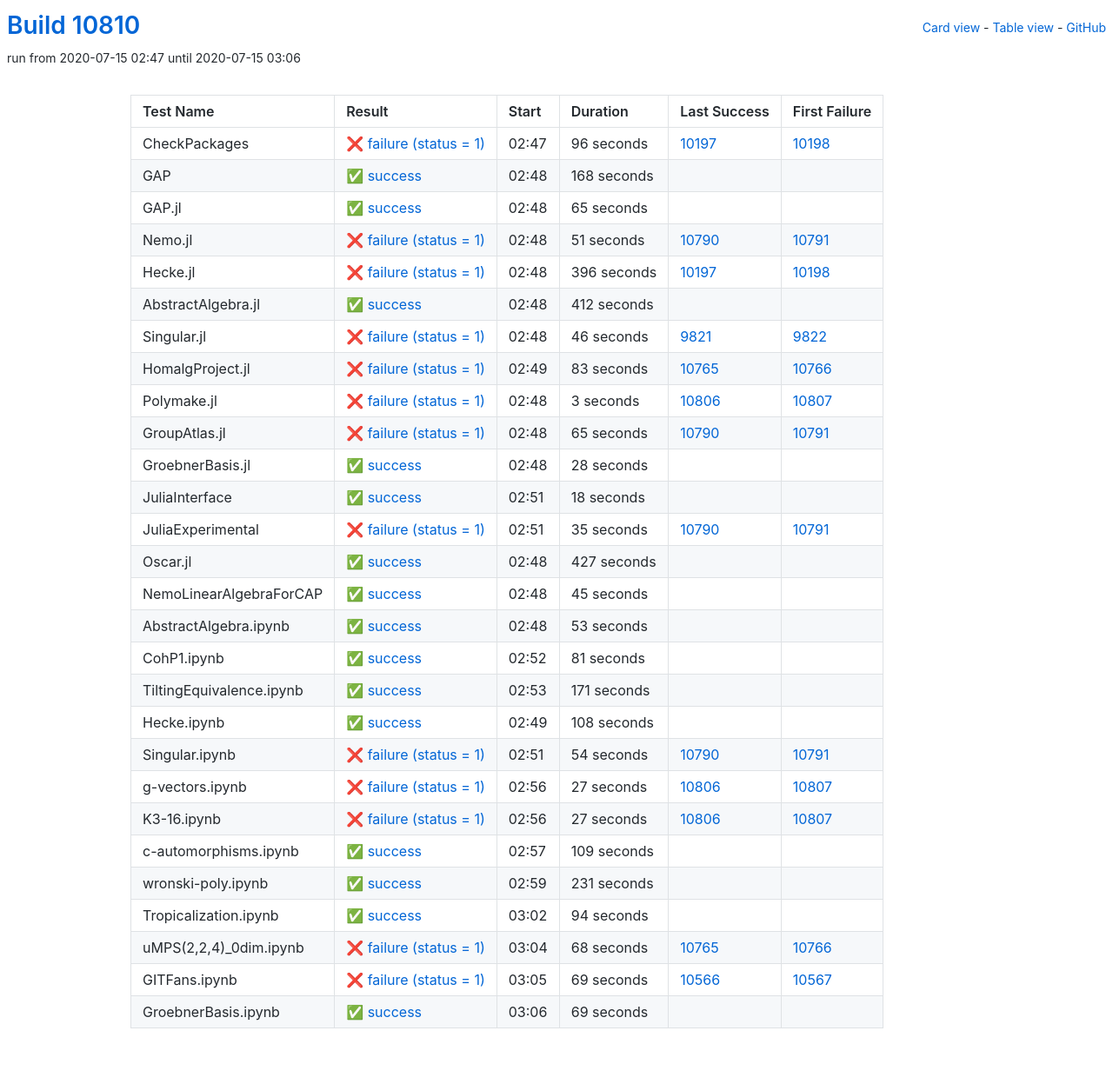
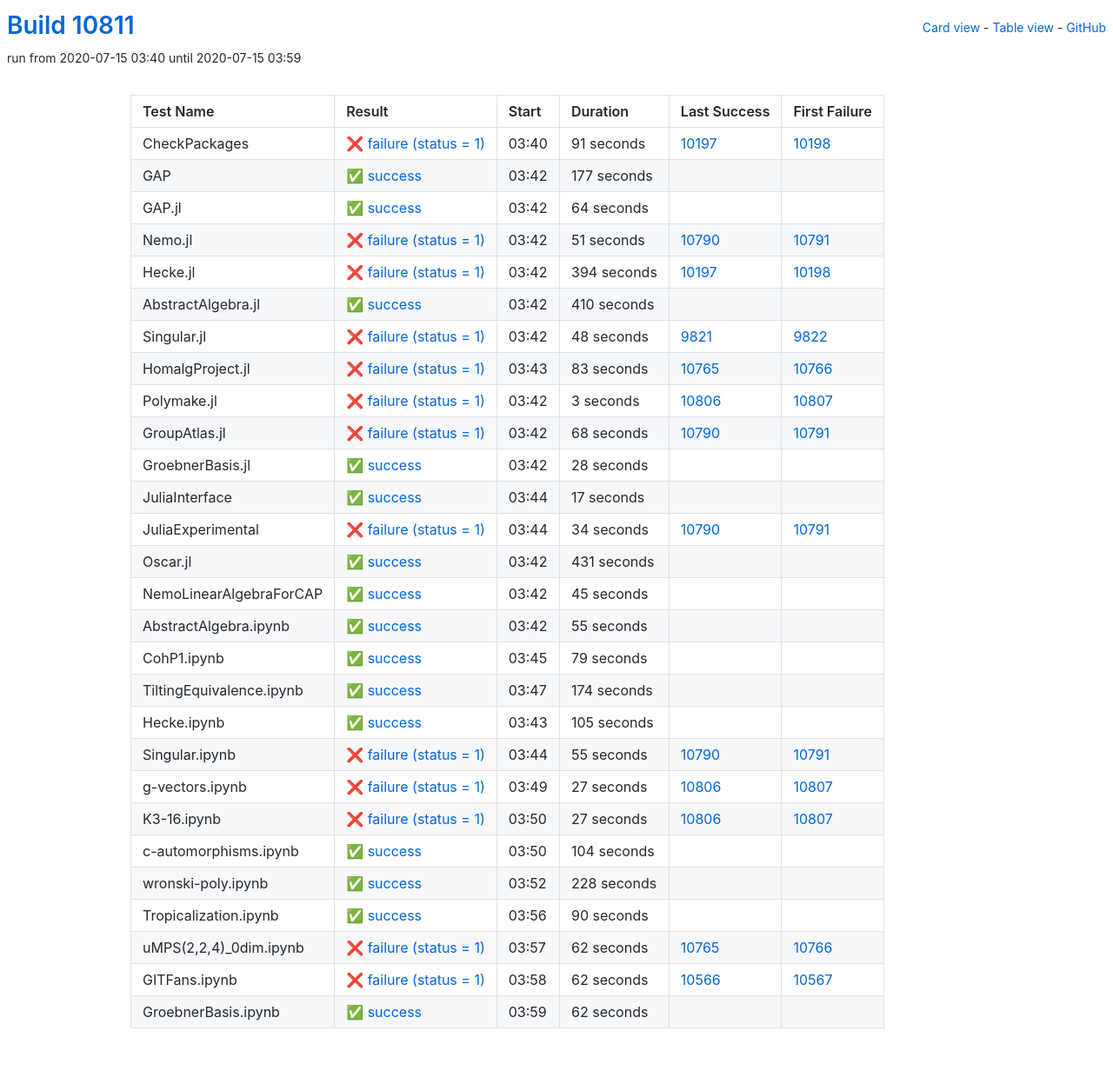
Before and after one commit to oscar-system/oscar-ci-status, a Jekyll site: the page built from table.html, in a window 1280 px wide. Shown: the whole page at 87% size. Built offline with Jekyll 4.4.1, drawn with Linux system fonts in a browser that asks for light colours.

Commit message:
Build #10811

```diff
--- a/_data/ci.yml
+++ b/_data/ci.yml
@@ -1,6 +1,6 @@
 ---
-build: 10810
-build_url: https://oscarci.mathematik.uni-kl.de/job/oscar/10810/
+build: 10811
+build_url: https://oscarci.mathematik.uni-kl.de/job/oscar/10811/
 job: oscar
 organization: oscar-system
 repo: oscar-ci-status
@@ -8,44 +8,44 @@
 tests:
 - name: CheckPackages
   id: checkpackages
-  log: https://oscarci.mathematik.uni-kl.de/job/oscar/10810/artifact/logs/build-10810/CheckPackages.log
-  start: 2020-07-15 02:47
+  log: https://oscarci.mathematik.uni-kl.de/job/oscar/10811/artifact/logs/build-10811/CheckPackages.log
+  start: 2020-07-15 03:40
   success: false
   exitcode: 1
   status: failure
-  duration: 96
+  duration: 91
   last_success: 10197
   last_success_url: https://oscarci.mathematik.uni-kl.de/job/oscar/10197/
   first_failure: 10198
   first_failure_url: https://oscarci.mathematik.uni-kl.de/job/oscar/10198/
 - name: GAP
   id: gap
-  log: https://oscarci.mathematik.uni-kl.de/job/oscar/10810/artifact/logs/build-10810/GAP.log
-  start: 2020-07-15 02:48
+  log: https://oscarci.mathematik.uni-kl.de/job/oscar/10811/artifact/logs/build-10811/GAP.log
+  start: 2020-07-15 03:42
   success: true
   exitcode: 0
   status: success
-  duration: 168
+  duration: 177
   last_success: false
   last_success_url:
   first_failure: false
   first_failure_url:
 - name: GAP.jl
   id: gap-jl
-  log: https://oscarci.mathematik.uni-kl.de/job/oscar/10810/artifact/logs/build-10810/GAP.jl.log
-  start: 2020-07-15 02:48
+  log: https://oscarci.mathematik.uni-kl.de/job/oscar/10811/artifact/logs/build-10811/GAP.jl.log
+  start: 2020-07-15 03:42
   success: true
   exitcode: 0
   status: success
-  duration: 65
+  duration: 64
   last_success: false
   last_success_url:
   first_failure: false
   first_failure_url:
 - name: Nemo.jl
   id: nemo-jl
-  log: https://oscarci.mathematik.uni-kl.de/job/oscar/10810/artifact/logs/build-10810/Nemo.jl.log
-  start: 2020-07-15 02:48
+  log: https://oscarci.mathematik.uni-kl.de/job/oscar/10811/artifact/logs/build-10811/Nemo.jl.log
+  start: 2020-07-15 03:42
   success: false
   exitcode: 1
   status: failure
@@ -56,44 +56,44 @@
   first_failure_url: https://oscarci.mathematik.uni-kl.de/job/oscar/10791/
 - name: Hecke.jl
   id: hecke-jl
-  log: https://oscarci.mathematik.uni-kl.de/job/oscar/10810/artifact/logs/build-10810/Hecke.jl.log
-  start: 2020-07-15 02:48
+  log: https://oscarci.mathematik.uni-kl.de/job/oscar/10811/artifact/logs/build-10811/Hecke.jl.log
+  start: 2020-07-15 03:42
   success: false
   exitcode: 1
   status: failure
-  duration: 396
+  duration: 394
   last_success: 10197
   last_success_url: https://oscarci.mathematik.uni-kl.de/job/oscar/10197/
   first_failure: 10198
   first_failure_url: https://oscarci.mathematik.uni-kl.de/job/oscar/10198/
 - name: AbstractAlgebra.jl
   id: abstractalgebra-jl
-  log: https://oscarci.mathematik.uni-kl.de/job/oscar/10810/artifact/logs/build-10810/AbstractAlgebra.jl.log
-  start: 2020-07-15 02:48
+  log: https://oscarci.mathematik.uni-kl.de/job/oscar/10811/artifact/logs/build-10811/AbstractAlgebra.jl.log
+  start: 2020-07-15 03:42
   success: true
   exitcode: 0
   status: success
-  duration: 412
+  duration: 410
   last_success: false
   last_success_url:
   first_failure: false
   first_failure_url:
 - name: Singular.jl
   id: singular-jl
-  log: https://oscarci.mathematik.uni-kl.de/job/oscar/10810/artifact/logs/build-10810/Singular.jl.log
-  start: 2020-07-15 02:48
+  log: https://oscarci.mathematik.uni-kl.de/job/oscar/10811/artifact/logs/build-10811/Singular.jl.log
+  start: 2020-07-15 03:42
   success: false
   exitcode: 1
   status: failure
-  duration: 46
+  duration: 48
   last_success: 9821
   last_success_url: https://oscarci.mathematik.uni-kl.de/job/oscar/9821/
   first_failure: 9822
   first_failure_url: https://oscarci.mathematik.uni-kl.de/job/oscar/9822/
 - name: HomalgProject.jl
   id: homalgproject-jl
-  log: https://oscarci.mathematik.uni-kl.de/job/oscar/10810/artifact/logs/build-10810/HomalgProject.jl.log
-  start: 2020-07-15 02:49
+  log: https://oscarci.mathematik.uni-kl.de/job/oscar/10811/artifact/logs/build-10811/HomalgProject.jl.log
+  start: 2020-07-15 03:43
   success: false
   exitcode: 1
   status: failure
@@ -104,8 +104,8 @@
   first_failure_url: https://oscarci.mathematik.uni-kl.de/job/oscar/10766/
 - name: Polymake.jl
   id: polymake-jl
-  log: https://oscarci.mathematik.uni-kl.de/job/oscar/10810/artifact/logs/build-10810/Polymake.jl.log
-  start: 2020-07-15 02:48
+  log: https://oscarci.mathematik.uni-kl.de/job/oscar/10811/artifact/logs/build-10811/Polymake.jl.log
+  start: 2020-07-15 03:42
   success: false
   exitcode: 1
   status: failure
@@ -116,20 +116,20 @@
   first_failure_url: https://oscarci.mathematik.uni-kl.de/job/oscar/10807/
 - name: GroupAtlas.jl
   id: groupatlas-jl
-  log: https://oscarci.mathematik.uni-kl.de/job/oscar/10810/artifact/logs/build-10810/GroupAtlas.jl.log
-  start: 2020-07-15 02:48
+  log: https://oscarci.mathematik.uni-kl.de/job/oscar/10811/artifact/logs/build-10811/GroupAtlas.jl.log
+  start: 2020-07-15 03:42
   success: false
   exitcode: 1
   status: failure
-  duration: 65
+  duration: 68
   last_success: 10790
   last_success_url: https://oscarci.mathematik.uni-kl.de/job/oscar/10790/
   first_failure: 10791
   first_failure_url: https://oscarci.mathematik.uni-kl.de/job/oscar/10791/
 - name: GroebnerBasis.jl
   id: groebnerbasis-jl
-  log: https://oscarci.mathematik.uni-kl.de/job/oscar/10810/artifact/logs/build-10810/GroebnerBasis.jl.log
-  start: 2020-07-15 02:48
+  log: https://oscarci.mathematik.uni-kl.de/job/oscar/10811/artifact/logs/build-10811/GroebnerBasis.jl.log
+  start: 2020-07-15 03:42
   success: true
   exitcode: 0
   status: success
@@ -140,44 +140,44 @@
   first_failure_url:
 - name: JuliaInterface
   id: juliainterface
-  log: https://oscarci.mathematik.uni-kl.de/job/oscar/10810/artifact/logs/build-10810/JuliaInterface.log
-  start: 2020-07-15 02:51
+  log: https://oscarci.mathematik.uni-kl.de/job/oscar/10811/artifact/logs/build-10811/JuliaInterface.log
+  start: 2020-07-15 03:44
   success: true
   exitcode: 0
   status: success
-  duration: 18
+  duration: 17
   last_success: false
   last_success_url:
   first_failure: false
   first_failure_url:
 - name: JuliaExperimental
   id: juliaexperimental
-  log: https://oscarci.mathematik.uni-kl.de/job/oscar/10810/artifact/logs/build-10810/JuliaExperimental.log
-  start: 2020-07-15 02:51
+  log: https://oscarci.mathematik.uni-kl.de/job/oscar/10811/artifact/logs/build-10811/JuliaExperimental.log
+  start: 2020-07-15 03:44
   success: false
   exitcode: 1
   status: failure
-  duration: 35
+  duration: 34
   last_success: 10790
   last_success_url: https://oscarci.mathematik.uni-kl.de/job/oscar/10790/
   first_failure: 10791
   first_failure_url: https://oscarci.mathematik.uni-kl.de/job/oscar/10791/
 - name: Oscar.jl
   id: oscar-jl
-  log: https://oscarci.mathematik.uni-kl.de/job/oscar/10810/artifact/logs/build-10810/Oscar.jl.log
-  start: 2020-07-15 02:48
+  log: https://oscarci.mathematik.uni-kl.de/job/oscar/10811/artifact/logs/build-10811/Oscar.jl.log
+  start: 2020-07-15 03:42
   success: true
   exitcode: 0
   status: success
-  duration: 427
+  duration: 431
   last_success: false
   last_success_url:
   first_failure: false
   first_failure_url:
 - name: NemoLinearAlgebraForCAP
   id: nemolinearalgebraforcap
-  log: https://oscarci.mathematik.uni-kl.de/job/oscar/10810/artifact/logs/build-10810/NemoLinearAlgebraForCAP.log
-  start: 2020-07-15 02:48
+  log: https://oscarci.mathematik.uni-kl.de/job/oscar/10811/artifact/logs/build-10811/NemoLinearAlgebraForCAP.log
+  start: 2020-07-15 03:42
   success: true
   exitcode: 0
   status: success
@@ -188,68 +188,68 @@
   first_failure_url:
 - name: AbstractAlgebra.ipynb
   id: abstractalgebra-ipynb
-  log: https://oscarci.mathematik.uni-kl.de/job/oscar/10810/artifact/logs/build-10810/AbstractAlgebra.ipynb.log
-  start: 2020-07-15 02:48
+  log: https://oscarci.mathematik.uni-kl.de/job/oscar/10811/artifact/logs/build-10811/AbstractAlgebra.ipynb.log
+  start: 2020-07-15 03:42
   success: true
   exitcode: 0
   status: success
-  duration: 53
+  duration: 55
   last_success: false
   last_success_url:
   first_failure: false
   first_failure_url:
 - name: CohP1.ipynb
   id: cohp1-ipynb
-  log: https://oscarci.mathematik.uni-kl.de/job/oscar/10810/artifact/logs/build-10810/CohP1.ipynb.log
-  start: 2020-07-15 02:52
+  log: https://oscarci.mathematik.uni-kl.de/job/oscar/10811/artifact/logs/build-10811/CohP1.ipynb.log
+  start: 2020-07-15 03:45
   success: true
   exitcode: 0
   status: success
-  duration: 81
+  duration: 79
   last_success: false
   last_success_url:
   first_failure: false
   first_failure_url:
 - name: TiltingEquivalence.ipynb
   id: tiltingequivalence-ipynb
-  log: https://oscarci.mathematik.uni-kl.de/job/oscar/10810/artifact/logs/build-10810/TiltingEquivalence.ipynb.log
-  start: 2020-07-15 02:53
+  log: https://oscarci.mathematik.uni-kl.de/job/oscar/10811/artifact/logs/build-10811/TiltingEquivalence.ipynb.log
+  start: 2020-07-15 03:47
   success: true
   exitcode: 0
   status: success
-  duration: 171
+  duration: 174
   last_success: false
   last_success_url:
   first_failure: false
   first_failure_url:
 - name: Hecke.ipynb
   id: hecke-ipynb
-  log: https://oscarci.mathematik.uni-kl.de/job/oscar/10810/artifact/logs/build-10810/Hecke.ipynb.log
-  start: 2020-07-15 02:49
+  log: https://oscarci.mathematik.uni-kl.de/job/oscar/10811/artifact/logs/build-10811/Hecke.ipynb.log
+  start: 2020-07-15 03:43
   success: true
   exitcode: 0
   status: success
-  duration: 108
+  duration: 105
   last_success: false
   last_success_url:
   first_failure: false
   first_failure_url:
 - name: Singular.ipynb
   id: singular-ipynb
-  log: https://oscarci.mathematik.uni-kl.de/job/oscar/10810/artifact/logs/build-10810/Singular.ipynb.log
-  start: 2020-07-15 02:51
+  log: https://oscarci.mathematik.uni-kl.de/job/oscar/10811/artifact/logs/build-10811/Singular.ipynb.log
+  start: 2020-07-15 03:44
   success: false
   exitcode: 1
   status: failure
-  duration: 54
+  duration: 55
   last_success: 10790
   last_success_url: https://oscarci.mathematik.uni-kl.de/job/oscar/10790/
   first_failure: 10791
   first_failure_url: https://oscarci.mathematik.uni-kl.de/job/oscar/10791/
 - name: g-vectors.ipynb
   id: g-vectors-ipynb
-  log: https://oscarci.mathematik.uni-kl.de/job/oscar/10810/artifact/logs/build-10810/g-vectors.ipynb.log
-  start: 2020-07-15 02:56
+  log: https://oscarci.mathematik.uni-kl.de/job/oscar/10811/artifact/logs/build-10811/g-vectors.ipynb.log
+  start: 2020-07-15 03:49
   success: false
   exitcode: 1
   status: failure
@@ -260,8 +260,8 @@
   first_failure_url: https://oscarci.mathematik.uni-kl.de/job/oscar/10807/
 - name: K3-16.ipynb
   id: k3-16-ipynb
-  log: https://oscarci.mathematik.uni-kl.de/job/oscar/10810/artifact/logs/build-10810/K3-16.ipynb.log
-  start: 2020-07-15 02:56
+  log: https://oscarci.mathematik.uni-kl.de/job/oscar/10811/artifact/logs/build-10811/K3-16.ipynb.log
+  start: 2020-07-15 03:50
   success: false
   exitcode: 1
   status: failure
@@ -272,72 +272,72 @@
   first_failure_url: https://oscarci.mathematik.uni-kl.de/job/oscar/10807/
 - name: c-automorphisms.ipynb
   id: c-automorphisms-ipynb
-  log: https://oscarci.mathematik.uni-kl.de/job/oscar/10810/artifact/logs/build-10810/c-automorphisms.ipynb.log
-  start: 2020-07-15 02:57
+  log: https://oscarci.mathematik.uni-kl.de/job/oscar/10811/artifact/logs/build-10811/c-automorphisms.ipynb.log
+  start: 2020-07-15 03:50
   success: true
   exitcode: 0
   status: success
-  duration: 109
+  duration: 104
   last_success: false
   last_success_url:
   first_failure: false
   first_failure_url:
 - name: wronski-poly.ipynb
   id: wronski-poly-ipynb
-  log: https://oscarci.mathematik.uni-kl.de/job/oscar/10810/artifact/logs/build-10810/wronski-poly.ipynb.log
-  start: 2020-07-15 02:59
+  log: https://oscarci.mathematik.uni-kl.de/job/oscar/10811/artifact/logs/build-10811/wronski-poly.ipynb.log
+  start: 2020-07-15 03:52
   success: true
   exitcode: 0
   status: success
-  duration: 231
+  duration: 228
   last_success: false
   last_success_url:
   first_failure: false
   first_failure_url:
 - name: Tropicalization.ipynb
   id: tropicalization-ipynb
-  log: https://oscarci.mathematik.uni-kl.de/job/oscar/10810/artifact/logs/build-10810/Tropicalization.ipynb.log
-  start: 2020-07-15 03:02
+  log: https://oscarci.mathematik.uni-kl.de/job/oscar/10811/artifact/logs/build-10811/Tropicalization.ipynb.log
+  start: 2020-07-15 03:56
   success: true
   exitcode: 0
   status: success
-  duration: 94
+  duration: 90
   last_success: false
   last_success_url:
   first_failure: false
   first_failure_url:
 - name: uMPS(2,2,4)_0dim.ipynb
   id: umps-2-2-4-0dim-ipynb
-  log: https://oscarci.mathematik.uni-kl.de/job/oscar/10810/artifact/logs/build-10810/uMPS-2-2-4-_0dim.ipynb.log
-  start: 2020-07-15 03:04
+  log: https://oscarci.mathematik.uni-kl.de/job/oscar/10811/artifact/logs/build-10811/uMPS-2-2-4-_0dim.ipynb.log
+  start: 2020-07-15 03:57
   success: false
   exitcode: 1
   status: failure
-  duration: 68
+  duration: 62
   last_success: 10765
   last_success_url: https://oscarci.mathematik.uni-kl.de/job/oscar/10765/
   first_failure: 10766
   first_failure_url: https://oscarci.mathematik.uni-kl.de/job/oscar/10766/
 - name: GITFans.ipynb
   id: gitfans-ipynb
-  log: https://oscarci.mathematik.uni-kl.de/job/oscar/10810/artifact/logs/build-10810/GITFans.ipynb.log
-  start: 2020-07-15 03:05
+  log: https://oscarci.mathematik.uni-kl.de/job/oscar/10811/artifact/logs/build-10811/GITFans.ipynb.log
+  start: 2020-07-15 03:58
   success: false
   exitcode: 1
   status: failure
-  duration: 69
+  duration: 62
   last_success: 10566
   last_success_url: https://oscarci.mathematik.uni-kl.de/job/oscar/10566/
   first_failure: 10567
   first_failure_url: https://oscarci.mathematik.uni-kl.de/job/oscar/10567/
 - name: GroebnerBasis.ipynb
   id: groebnerbasis-ipynb
-  log: https://oscarci.mathematik.uni-kl.de/job/oscar/10810/artifact/logs/build-10810/GroebnerBasis.ipynb.log
-  start: 2020-07-15 03:06
+  log: https://oscarci.mathematik.uni-kl.de/job/oscar/10811/artifact/logs/build-10811/GroebnerBasis.ipynb.log
+  start: 2020-07-15 03:59
   success: true
   exitcode: 0
   status: success
-  duration: 69
+  duration: 62
   last_success: false
   last_success_url:
   first_failure: false
```
Also changed, not shown: README.md.
